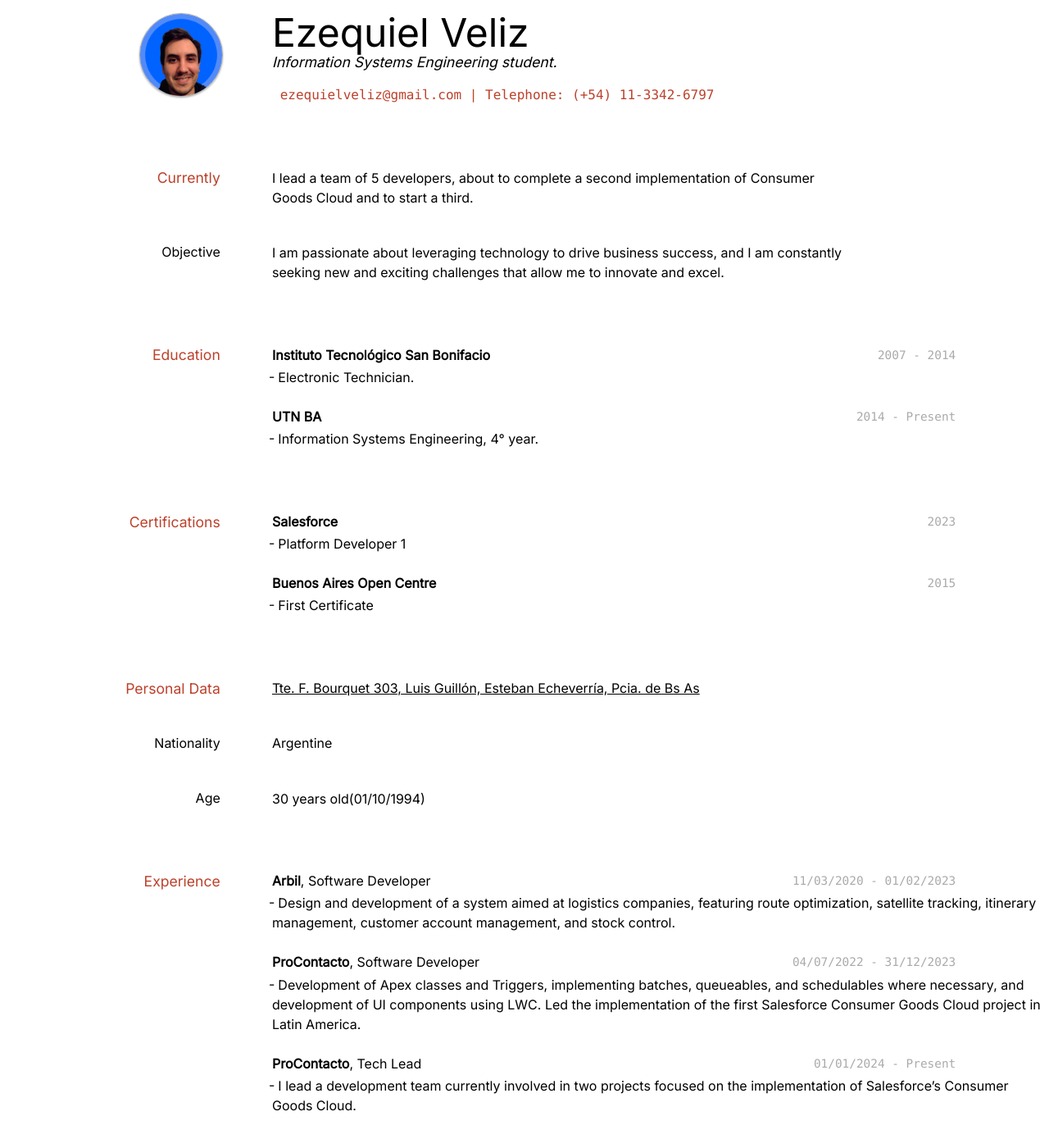
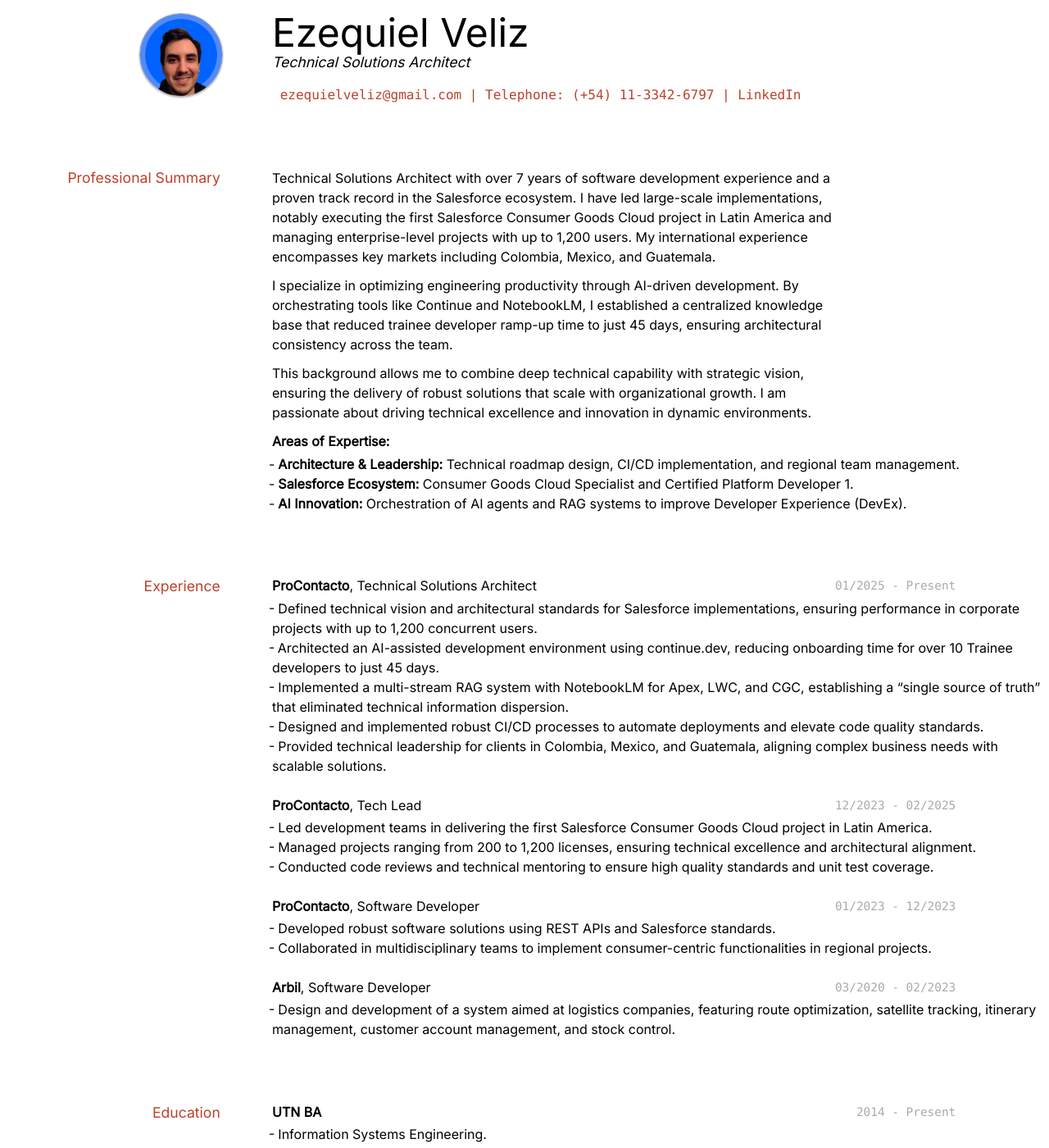
Before and after one commit to ezeveliz/cv, a Jekyll site: the page built from index.md, in a window 1280 px wide and 1400 px high. Shown: the whole window at 82% size. Built offline with Jekyll 4.4.1, drawn with Linux system fonts in a browser that asks for light colours; some of the changed text lies outside the part shown.

Commit message:
Update CV content and migrate dev environment to Eleventy (v1.7)

```diff
--- /dev/null
+++ b/_data/site.json
@@ -0,0 +1,3 @@
+{
+  "style": "ezeveliz"
+}
--- a/index.md
+++ b/index.md
@@ -8,47 +8,94 @@
 </div>
 
 # Ezequiel Veliz
-Information Systems Engineering student.
+Technical Solutions Architect
 
 <div id="webaddress">
 <a href="mailto:ezequielveliz@gmail.com">️ ezequielveliz@gmail.com</a>
 | <a href="tel:+541133426797">Telephone: (+54) 11-3342-6797</a>
+| <a href="https://www.linkedin.com/in/ezeveliz/">LinkedIn</a>
 </div>
 
 
-## Currently
+## Professional Summary
 
-I lead a team of 5 developers, about to complete a second implementation of Consumer Goods Cloud and to start a third.
+Technical Solutions Architect with over 7 years of software development experience and a proven track record in the Salesforce ecosystem. I have led large-scale implementations, notably executing the first Salesforce Consumer Goods Cloud project in Latin America and managing enterprise-level projects with up to 1,200 users. My international experience encompasses key markets including Colombia, Mexico, and Guatemala.
+
+I specialize in optimizing engineering productivity through AI-driven development. By orchestrating tools like Continue and NotebookLM, I established a centralized knowledge base that reduced trainee developer ramp-up time to just 45 days, ensuring architectural consistency across the team.
+
+This background allows me to combine deep technical capability with strategic vision, ensuring the delivery of robust solutions that scale with organizational growth. I am passionate about driving technical excellence and innovation in dynamic environments.
+
+**Areas of Expertise:**
+*   **Architecture & Leadership:** Technical roadmap design, CI/CD implementation, and regional team management.
+*   **Salesforce Ecosystem:** Consumer Goods Cloud Specialist and Certified Platform Developer 1.
+*   **AI Innovation:** Orchestration of AI agents and RAG systems to improve Developer Experience (DevEx).
 
 
-### Objective
+## Experience
 
-I am passionate about leveraging technology to drive business success, and I am constantly seeking new and exciting challenges that allow me to innovate and excel.
+`01/2025 - Present`
+__ProContacto__, Technical Solutions Architect
+
+*   Defined technical vision and architectural standards for Salesforce implementations, ensuring performance in corporate projects with up to 1,200 concurrent users.
+*   Architected an AI-assisted development environment using continue.dev, reducing onboarding time for over 10 Trainee developers to just 45 days.
+*   Implemented a multi-stream RAG system with NotebookLM for Apex, LWC, and CGC, establishing a "single source of truth" that eliminated technical information dispersion.
+*   Designed and implemented robust CI/CD processes to automate deployments and elevate code quality standards.
+*   Provided technical leadership for clients in Colombia, Mexico, and Guatemala, aligning complex business needs with scalable solutions.
+
+`12/2023 - 02/2025`
+__ProContacto__, Tech Lead
+
+*   Led development teams in delivering the first Salesforce Consumer Goods Cloud project in Latin America.
+*   Managed projects ranging from 200 to 1,200 licenses, ensuring technical excellence and architectural alignment.
+*   Conducted code reviews and technical mentoring to ensure high quality standards and unit test coverage.
+
+`01/2023 - 12/2023`
+__ProContacto__, Software Developer
+
+*   Developed robust software solutions using REST APIs and Salesforce standards.
+*   Collaborated in multidisciplinary teams to implement consumer-centric functionalities in regional projects.
+
+`03/2020 - 02/2023`
+__Arbil__, Software Developer
+
+*   Design and development of a system aimed at logistics companies, featuring route optimization, satellite tracking, itinerary management, customer account management, and stock control.
 
 
 ## Education
 
+`2014 - Present`
+__UTN BA__
+
+*   Information Systems Engineering.
+
 `2007 - 2014`
 __Instituto Tecnológico San Bonifacio__
 
-- Electronic Technician.
+*   Electronic Technician.
 
-`2014 - Present`
-__UTN BA__
-
-- Information Systems Engineering, 4° year.
 
 ## Certifications
 
 `2023`
 __Salesforce__
 
-- Platform Developer 1
+*   Platform Developer 1
 
 `2015`
 __Buenos Aires Open Centre__
 
-- First Certificate
+*   First Certificate in English
+
+
+## Skills
+
+*   **Continuous Integration & Continuous Delivery (CI/CD)**
+*   **Artificial Intelligence**
+*   **Unit Testing**
+*   **Salesforce Consumer Goods Cloud**
+*   **REST API**
+*   **JIRA**
+*   **Technical Mentoring**
 
 
 ## Personal Data
@@ -63,27 +110,4 @@
 
 ### Age
 
-30 years old(01/10/1994)
-
-
-## Experience
-
-`11/03/2020 - 01/02/2023`
-__Arbil__, Software Developer
-
-- Design and development of a system aimed at logistics companies, featuring route optimization, satellite tracking, itinerary management, customer account management, and stock control.
-
-`04/07/2022 - 31/12/2023`
-__ProContacto__, Software Developer
-
-- Development of Apex classes and Triggers, implementing batches, queueables, and schedulables where necessary, and development of UI components using LWC. Led the implementation of the first Salesforce Consumer Goods Cloud project in Latin America.
-
-`01/01/2024 - Present`
-__ProContacto__, Tech Lead
-
-- I lead a development team currently involved in two projects focused on the implementation of Salesforce's Consumer Goods Cloud.
-
-
-<!-- ### Footer
-
-Last updated: October 2024 -->
+31 years old (10/01/1994)
```
Also changed, not shown: RELEASES.md (+6 -1 lines), eleventy.config.js (added, +21 -0 lines), README.md.
